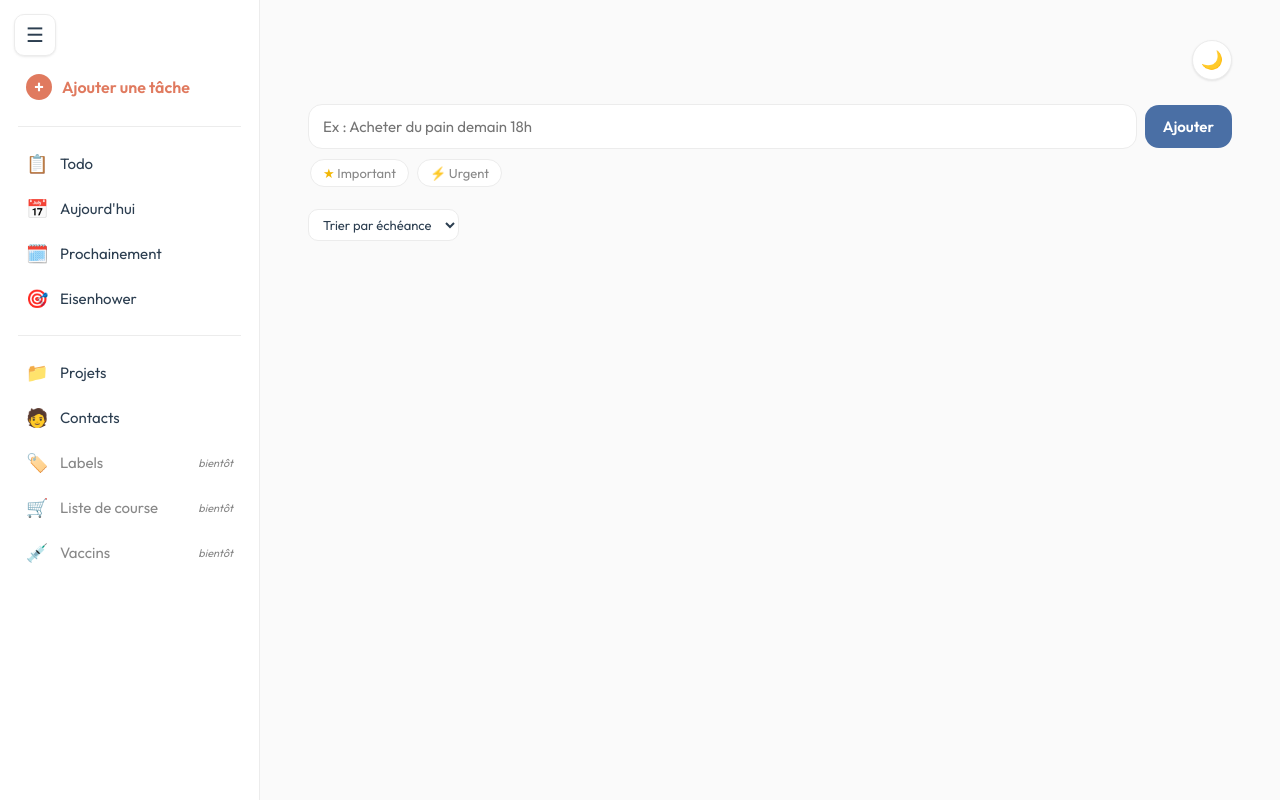
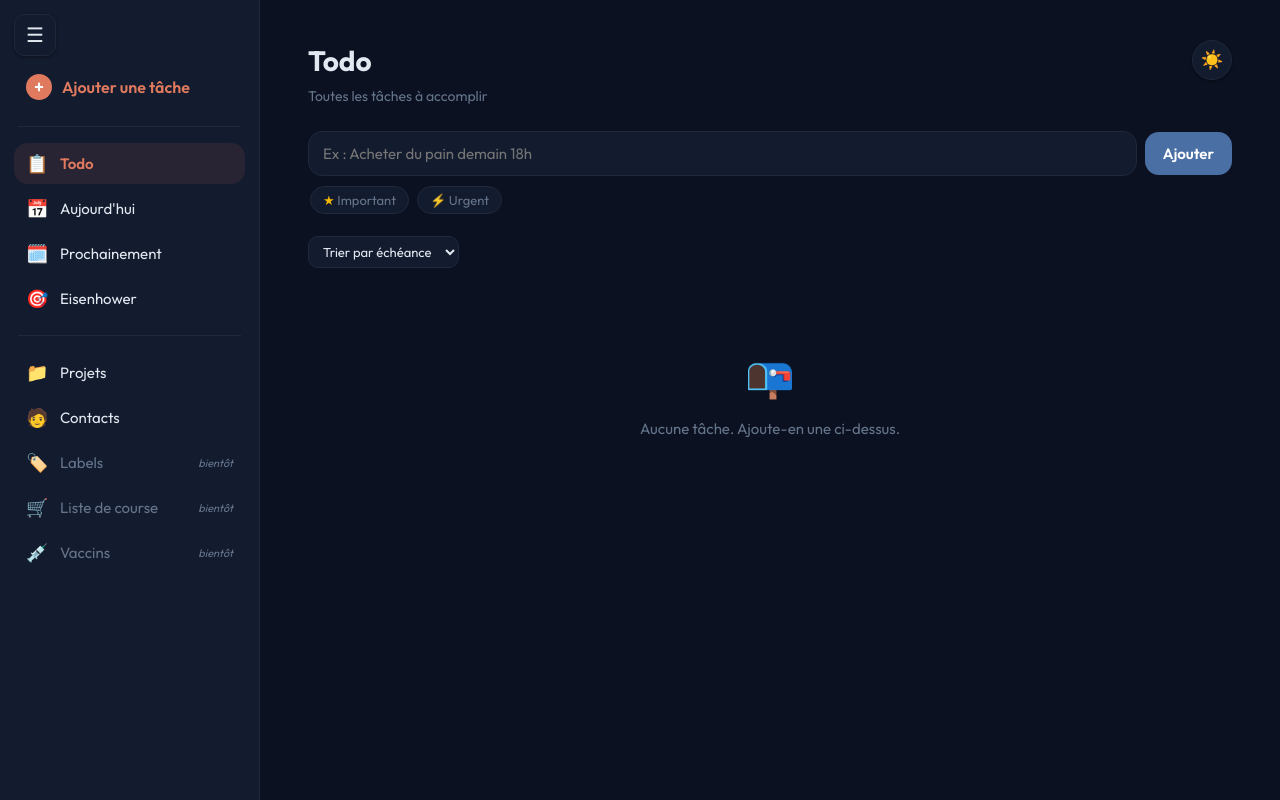
Before and after one commit to fab-geekos/todo, a plain HTML site: page index.html in a window 1280 px wide. Both pictures are taken after a click on the button "Changer de thème". Drawn offline with Linux system fonts and the light colour scheme.

Commit message:
Update index.html

```diff
--- a/index.html
+++ b/index.html
@@ -3633,3 +3633,21 @@ function setTheme(dark) {
 function initTheme() {
   setTheme(localStorage.getItem(THEME_KEY) === "dark");
 }
+function toggleTheme() {
+  setTheme(!document.body.classList.contains("dark"));
+}
+
+/* =========================================================
+   INIT
+   ========================================================= */
+function init() {
+  db.load();
+  applyMode();
+  bindEvents();
+  initTheme();
+  render();
+}
+init();
+</script>
+</body>
+</html>
```
